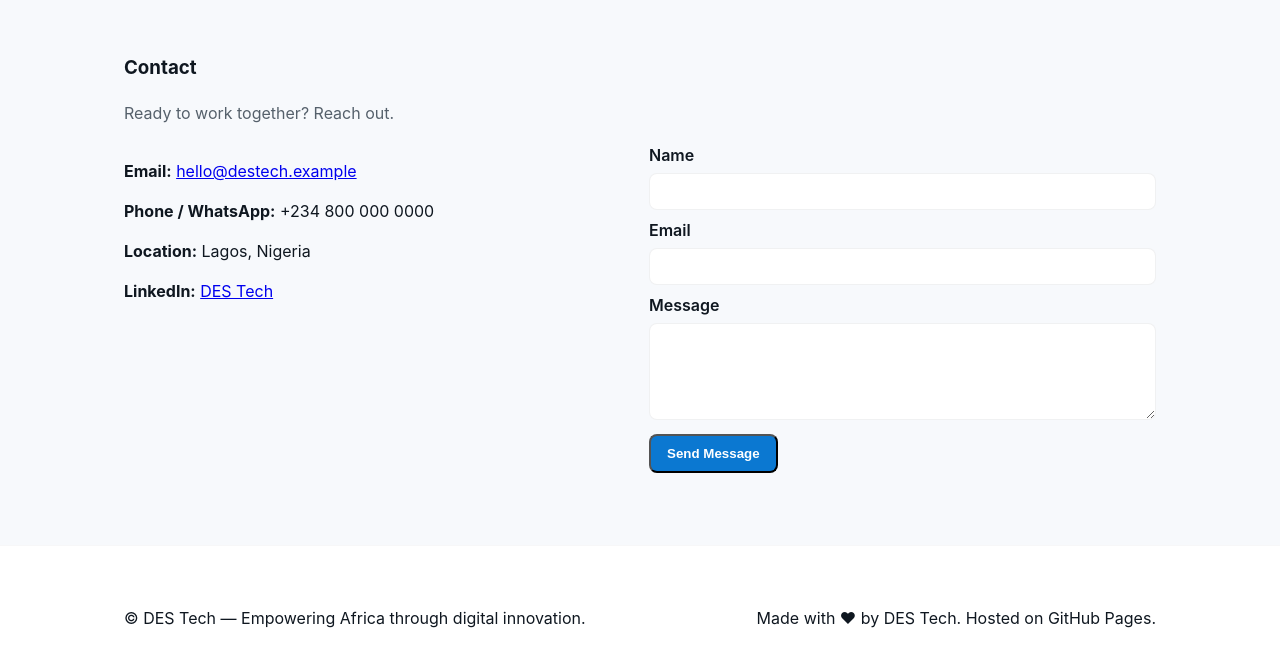
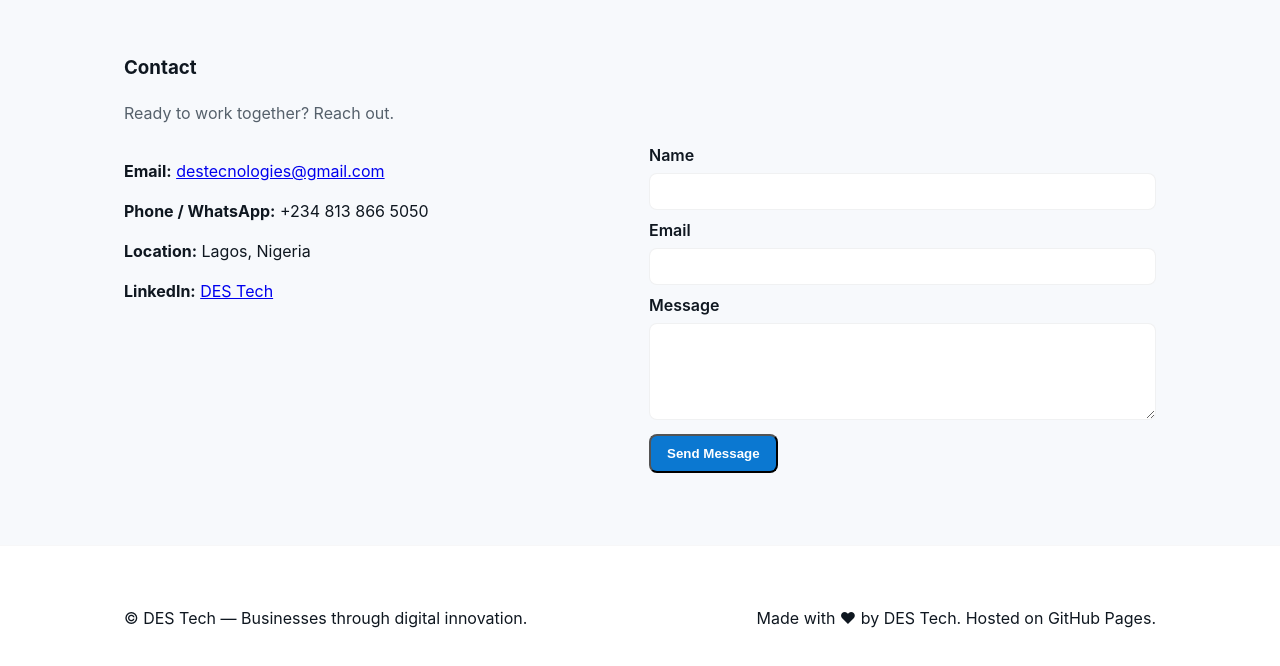
Before and after one commit to DESTECH-Lab/destech.github.io, a plain HTML site: page index.html in a window 1280 px wide. Shown: the part 2429-3095 px from the top of the page. Drawn offline with Linux system fonts and the light colour scheme.

Commit message:
Update index.html

```diff
--- a/index.html
+++ b/index.html
@@ -81,25 +81,25 @@
             <img src="assets/product-laptop.png" alt="Laptop">
             <h5>Refurb Laptop — Core i5</h5>
             <p class="price">₦120,000</p>
-            <a class="small-btn" href="mailto:hello@destech.example?subject=Product%20Enquiry%20-%20Refurb%20Laptop">Enquire</a>
+            <a class="small-btn" href="mailto:destecnologies@gmail.com?subject=Product%20Enquiry%20-%20Refurb%20Laptop">Enquire</a>
           </div>
           <div class="product">
             <img src="assets/product-ssd.png" alt="SSD">
             <h5>SSD 512GB</h5>
             <p class="price">₦25,000</p>
-            <a class="small-btn" href="mailto:hello@destech.example?subject=Product%20Enquiry%20-%20SSD">Enquire</a>
+            <a class="small-btn" href="mailto:destecnologies@gmail.com?subject=Product%20Enquiry%20-%20SSD">Enquire</a>
           </div>
           <div class="product">
             <img src="assets/product-adapter.png" alt="Adapter">
             <h5>USB-C Multi Adapter</h5>
             <p class="price">₦6,000</p>
-            <a class="small-btn" href="mailto:hello@destech.example?subject=Product%20Enquiry%20-%20Adapter">Enquire</a>
+            <a class="small-btn" href="mailto:destecnologies@gmail.com?subject=Product%20Enquiry%20-%20Adapter">Enquire</a>
           </div>
           <div class="product">
             <img src="assets/product-monitor.png" alt="Monitor">
             <h5>Monitor 24"</h5>
             <p class="price">₦55,000</p>
-            <a class="small-btn" href="mailto:hello@destech.example?subject=Product%20Enquiry%20-%20Monitor">Enquire</a>
+            <a class="small-btn" href="mailto:destecnologies@gmail.com?subject=Product%20Enquiry%20-%20Monitor">Enquire</a>
           </div>
         </div>
       </div>
@@ -147,8 +147,8 @@
         <p class="lead">Ready to work together? Reach out.</p>
         <div class="contact-grid">
           <div>
-            <p><strong>Email:</strong> <a href="mailto:hello@destech.example">hello@destech.example</a></p>
-            <p><strong>Phone / WhatsApp:</strong> +234 800 000 0000</p>
+            <p><strong>Email:</strong> <a href="mailto:destecnologies@gmail.com">destecnologies@gmail.com</a></p>
+            <p><strong>Phone / WhatsApp:</strong> +234 813 866 5050</p>
             <p><strong>Location:</strong> Lagos, Nigeria</p>
             <p><strong>LinkedIn:</strong> <a href="#">DES Tech</a></p>
           </div>
@@ -165,7 +165,7 @@
 
   <footer class="site-footer">
     <div class="container footer-inner">
-      <p>© DES Tech — Empowering Africa through digital innovation.</p>
+      <p>© DES Tech — Businesses through digital innovation.</p>
       <p class="small">Made with ♥ by DES Tech. Hosted on GitHub Pages.</p>
     </div>
   </footer>
```
